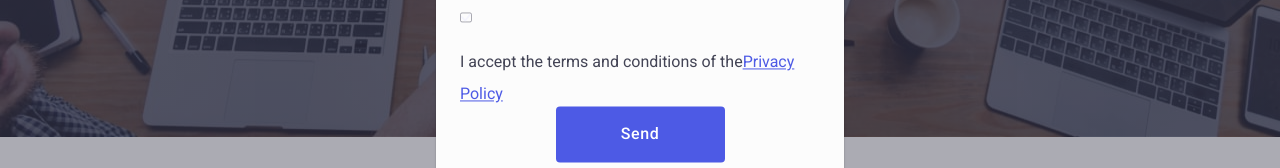
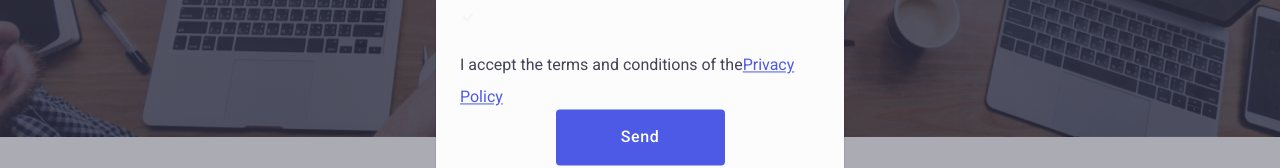
Before and after one commit to katyalle/goit-markup-hw-05, a plain HTML site: page index.html in a window 1280 px wide. Both pictures are taken after a click on the button "Order Service". Shown: the part 536-704 px from the top of the page. Drawn offline with nearby package versions, Linux system fonts and the light colour scheme.

Commit message:
create index.html

```diff
--- a/css/styles.css
+++ b/css/styles.css
@@ -898,13 +898,16 @@ gap: 24px;
 .check-span {
     display: inline-flex;
     border-radius: 2px;
-    border: 1px solid var(--navyblue-modal, rgba(46, 47, 66, 0.40));
+
+
     margin-right: 8px;
     align-items: center;
     justify-content: center;
     fill: transparent;
     transition: background-color 250ms cubic-bezier(0.4, 0, 0.2, 1), border 250ms cubic-bezier(0.4, 0, 0.2, 1), fill 250ms cubic-bezier(0.4, 0, 0.2, 1);
  margin-bottom: 24px;
+ width: 16px;
+height: 16px;
 }
 .modal-check:checked+.check-text span {
     fill: #F4F4FD;
@@ -949,7 +952,7 @@ gap: 24px;
     border: 1px solid rgba(46, 47, 66, 0.4);
     outline: transparent;
     transition: border-color 250ms cubic-bezier(0.4, 0, 0.2, 1);
-    transition: background 250ms cubic-bezier(0.4, 0, 0.2, 1), border 250ms cubic-bezier(0.4, 0, 0.2, 1), fill 250ms cubic-bezier(0.4, 0, 0.2, 1);
+
 }
 
 .modal-input-second:focus {
```
